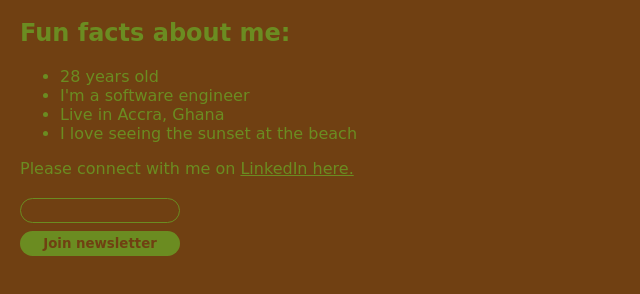
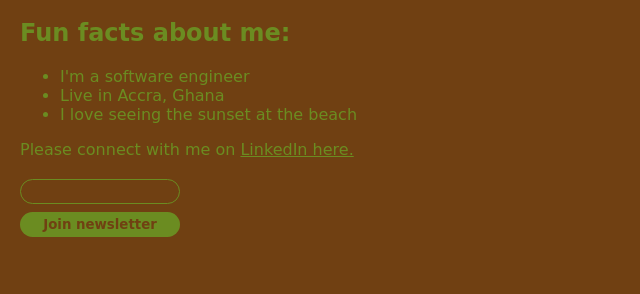
Before and after one commit to papa-arthur/first-portfolio-site, a plain HTML site: page index.html in a window 1280 px wide. Shown: the part 406-700 px from the top of the page, without its empty margins (0-640 px from the left). Drawn offline with Linux system fonts and the light colour scheme; a web font is replaced by a local one.

Commit message:
Update fun fact

```diff
--- a/index.html
+++ b/index.html
@@ -14,7 +14,6 @@
         <h1>Hi, I am Fred</h1>
         <h2>Fun facts about me:</h2>
         <ul>
-            <li>28 years old</li>
             <li>I'm a software engineer</li>
             <li>Live in Accra, Ghana</li>
             <li>I love seeing the sunset at the beach</li>
```
